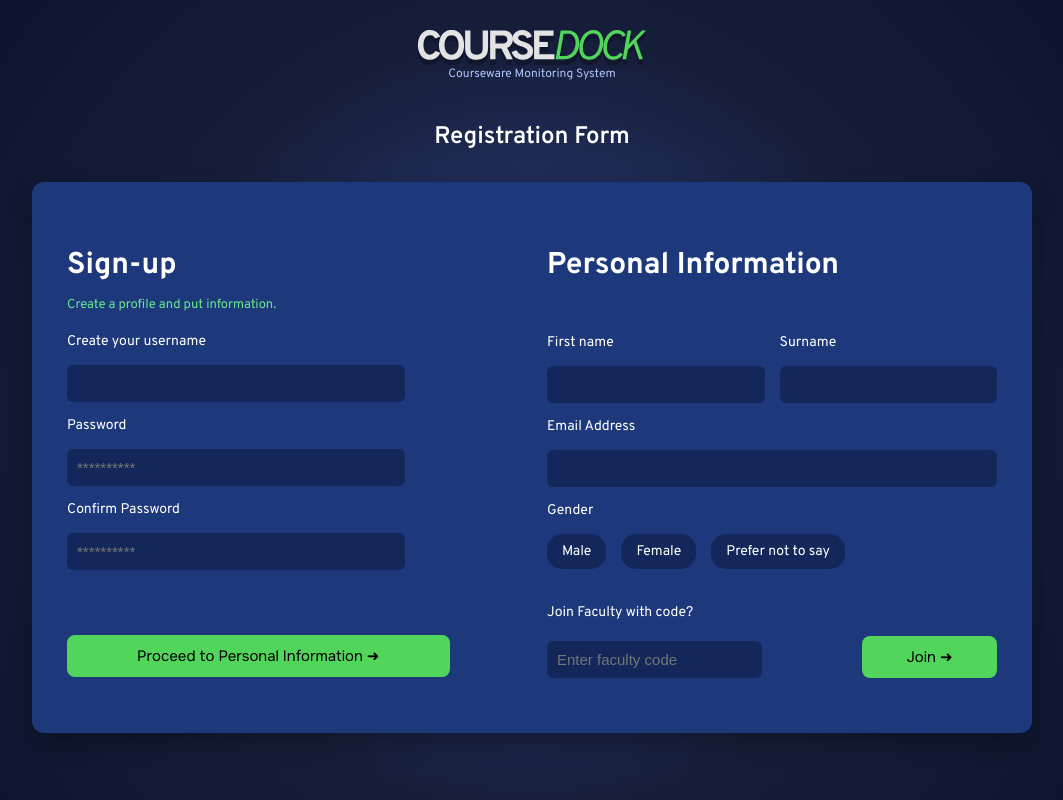
After one commit to ychine/CMS, a PHP site: page /src/regform.php in a window 1280 px wide. The commit adds this page. Shown: the whole page, without its empty margins (108-1171 px from the left). Run offline with PHP 8.4, Linux system fonts and the light colour scheme.

Commit message:
REGISTER FORM.
regform.php and css. naadd narin ung file sa href ng signin.php.

```diff
--- /dev/null
+++ b/src/regform.css
@@ -0,0 +1,254 @@
+* {
+    box-sizing: border-box;
+  }
+
+  body {
+    margin: 0;
+    padding: 0;
+    font-family: 'Overpass', sans-serif;
+    background-image: radial-gradient(circle at 50% 53%, #304589, #161E3A, #09112B);
+    background-size: 100% 100%;
+    background-repeat: no-repeat;
+    background-attachment: fixed;
+    transition: background-image 2s ease-in-out;
+    color: white;
+    display: flex;
+    flex-direction: column;
+    align-items: center;
+    padding: 30px;
+  }
+
+  .fade-in {
+    animation: fadeIn 2s ease-in-out;
+    animation-fill-mode: both;
+  }
+
+  .logo {
+    width: 230px;
+    margin-bottom: 5px;
+  }
+
+  .subtitle {
+    font-size: 12px;
+    margin-top: -5px;
+    margin-bottom: 20px;
+    color: #b0c4ff;
+  }
+
+  .form-title {
+    font-size: 24px;
+    font-weight: 600;
+    margin-bottom: 30px;
+  }
+
+  .form-box {
+    background-color: #1d387b;
+    border-radius: 12px;
+    padding: 35px;
+    display: flex;
+    gap: 30px;
+    width: 90%;
+    max-width: 1000px;
+    box-shadow: 0 10px 25px rgba(0, 0, 0, 0.3);
+  }
+
+  .form-section {
+    flex: 1;
+  }
+
+  .form-section h3 {
+    font-size: 30px;
+    margin-bottom: 5px;
+  }
+
+  .form-section .subtext {
+    font-size: 13px;
+    color: #67e78c;
+    margin-bottom: 20px;
+  }
+
+  label {
+    font-size: 14px;
+    margin-bottom: 15px;
+    display: block;
+  }
+
+  input[type="text"]
+  {
+    width: 75%;
+    padding: 10px;
+    font-size: 15px;
+    border-radius: 6px;
+    border: none;
+    margin-bottom: 15px;
+    color: white;
+    background-color: #13275B;
+  }
+
+
+
+  input[type="password"]
+  {
+    width: 75%;
+    padding: 10px;
+    font-size: 15px;
+    border-radius: 6px;
+    border: none;
+    margin-bottom: 15px;
+    color: white;
+    background-color: #13275B;
+  }
+
+  input[type="email"]
+
+  {
+    width: 100%;
+    padding: 10px;
+    font-size: 15px;
+    border-radius: 6px;
+    border: none;
+    margin-bottom: 15px;
+    color: white;
+    background-color: #13275B;
+  }
+
+  input:focus {
+    outline: 2px solid #4CAF50;
+  }
+
+  .row {
+    display: flex;
+    margin-top: 49.5px;
+    gap: 15px;
+  }
+
+  .field {
+    flex: 1;
+  }
+
+  .gender-options {
+    display: flex;
+    gap: 15px;
+    margin: 10px 0 20px 0;
+    font-size: 14px;
+  }
+
+  .faculty-join {
+    display: flex;
+    gap: 100px;
+    align-items: center;
+
+  }
+
+  .faculty-join input {
+    flex: 1;
+  }
+
+  .btn {
+    padding: 10px 16px;
+    border: none;
+    border-radius: 8px;
+    font-size: 15px;
+    font-weight: bold;
+    cursor: pointer;
+    transition: background 0.2s ease;
+    border: 0.2px solid transparent;
+    font-family: "Onest", sans-serif;
+    font-weight: 500;
+    background-color: #51D55A;
+    justify-content: center;
+    align-items: center;
+    color: black;
+    margin-top: 50px;
+  }
+
+
+  .btn-join {
+    padding: 10px 16px;
+    border: none;
+    border-radius: 8px;
+    font-size: 15px;
+    font-weight: bold;
+    cursor: pointer;
+    transition: background 0.2s ease;
+    border: 0.2px solid transparent;
+    font-family: "Onest", sans-serif;
+    font-weight: 500;
+    background-color: #51D55A;
+    justify-content: center;
+    align-items: center;
+    color: black;
+    width: 30%;
+    margin-bottom: 20px;
+  }
+
+
+
+  .btn:hover {
+    background-color: #3d9743;
+    border: 0.2px solid #51D55A;
+
+  }
+
+  .footer {
+    background-color: #132819;
+    width: 100%;
+    height: 86px;
+    display: flex;
+    flex-direction: column;
+    align-items: center;
+    justify-content: center;
+    font-size: 13px;
+    color: #fff;
+    margin-top: 50px;
+  }
+
+  .footer a {
+    color: #8bc34a;
+    text-decoration: none;
+    margin-top: 4px;
+  }
+
+  .footer a:hover {
+    text-decoration: underline;
+  }
+
+  @keyframes fadeIn {
+    from {
+      opacity: 0;
+    }
+    to {
+      opacity: 1;
+    }
+  }
+
+  .radio-wrap {
+    position: relative;
+    cursor: pointer;
+  }
+
+  .radio-wrap input[type="radio"] {
+    display: none;
+  }
+
+  .radio-label {
+    display: inline-block;
+    padding: 8px 14px;
+    border-radius: 15px;
+    background-color: #13275B;
+    color: white;
+    transition: 0.3s ease;
+    border: 1px solid transparent;
+  }
+
+  .radio-wrap:hover .radio-label {
+    background-color: #1a3373;
+    border-color: #51D55A;
+    color: #51D55A;
+  }
+
+  .radio-wrap input[type="radio"]:checked + .radio-label {
+    background-color: #51D55A;
+    color: black;
+    font-weight: 600;
+  }
--- /dev/null
+++ b/src/regform.php
@@ -0,0 +1,85 @@
+<!DOCTYPE html>
+<html lang="en">
+<head>
+<meta charset="UTF-8">
+    <meta name="viewport" content="width=device-width, initial-scale=1.0">
+    <title>CourseDock</title>
+    <link href="regform.css" rel="stylesheet">
+    <link rel="preconnect" href="https://fonts.googleapis.com">
+    <link rel="preconnect" href="https://fonts.gstatic.com" crossorigin>
+    <link href="https://fonts.googleapis.com/css2?family=Onest&display=swap" rel="stylesheet">
+    <link rel="preconnect" href="https://fonts.googleapis.com">
+    <link rel="preconnect" href="https://fonts.gstatic.com" crossorigin>
+    <link href="https://fonts.googleapis.com/css2?family=Overpass:ital,wght@0,100..900;1,100..900&display=swap" rel="stylesheet">
+
+</head>
+<body class="fade-in">
+
+  <img src="../img/COURSEDOCK.svg" alt="CourseDock Logo" class="logo">
+  <p class="subtitle">Courseware Monitoring System</p>
+  <h2 class="form-title">Registration Form</h2>
+
+  <div class="form-box">
+
+    <div class="form-section">
+      <h3>Sign-up</h3>
+      <p class="subtext">Create a profile and put information.</p>
+
+      <label>Create your username</label>
+      <input type="text" placeholder="">
+
+      <label>Password</label>
+      <input type="password" placeholder="**********">
+
+      <label>Confirm Password</label>
+      <input type="password" placeholder="**********">
+
+      <button class="btn" style="width: 85%;">Proceed to Personal Information ➜</button>
+    </div>
+
+    <!-- Personal Info Section -->
+    <div class="form-section">
+      <h3>Personal Information</h3>
+
+      <div class="row">
+        <div class="field">
+          <label>First name</label>
+          <input type="text" placeholder="" style = "width: 100%";>
+        </div>
+        <div class="field">
+          <label>Surname</label>
+          <input type="text" placeholder="" style = "width: 100%";>
+        </div>
+      </div>
+
+      <label>Email Address</label>
+      <input type="email" placeholder="">
+
+      <label>Gender</label>
+      <div class="gender-options">
+  <label class="radio-wrap">
+    <input type="radio" name="gender" value="Male" />
+    <span class="radio-label">Male</span>
+  </label>
+
+  <label class="radio-wrap">
+    <input type="radio" name="gender" value="Female" />
+    <span class="radio-label">Female</span>
+  </label>
+
+  <label class="radio-wrap">
+    <input type="radio" name="gender" value="Preferably not to say" />
+    <span class="radio-label">Prefer not to say</span>
+  </label>
+</div>
+
+
+      <label>Join Faculty with code?</label>
+      <div class="faculty-join">
+        <input type="text" placeholder="Enter faculty code">
+        <button class="btn-join"> Join ➜</button>
+      </div>
+    </div>
+  </div>
+</body>
+</html>
--- a/src/signin.php
+++ b/src/signin.php
@@ -43,7 +43,7 @@
             <div class="signinbox">
                 <div class="new-user-line">
                     <span class="newt">New to CourseDock?</span>
-                    <span class="reglink"><a href="#">Register here.</a></span>
+                    <span class="reglink"><a href="src/regform.php">Register here.</a></span>
                 </div>
             </div>
             <div class="footer">
```
